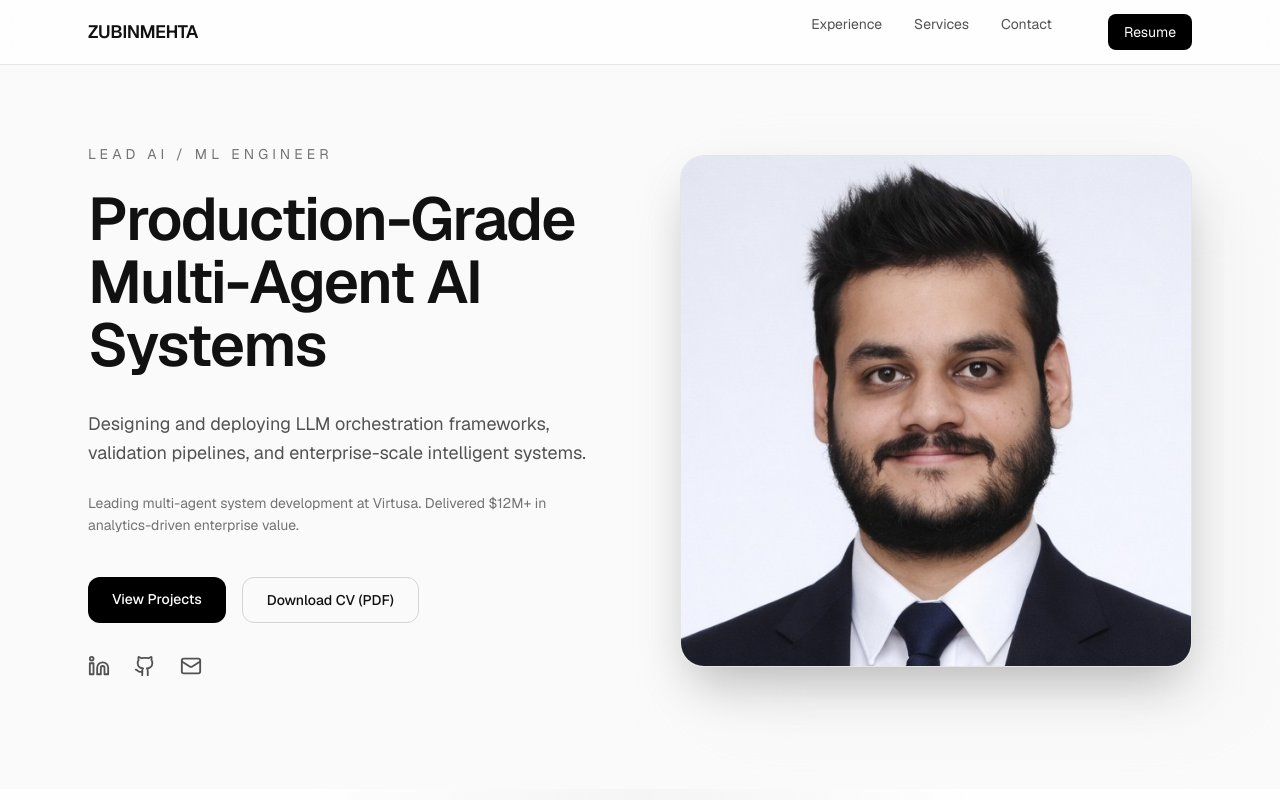
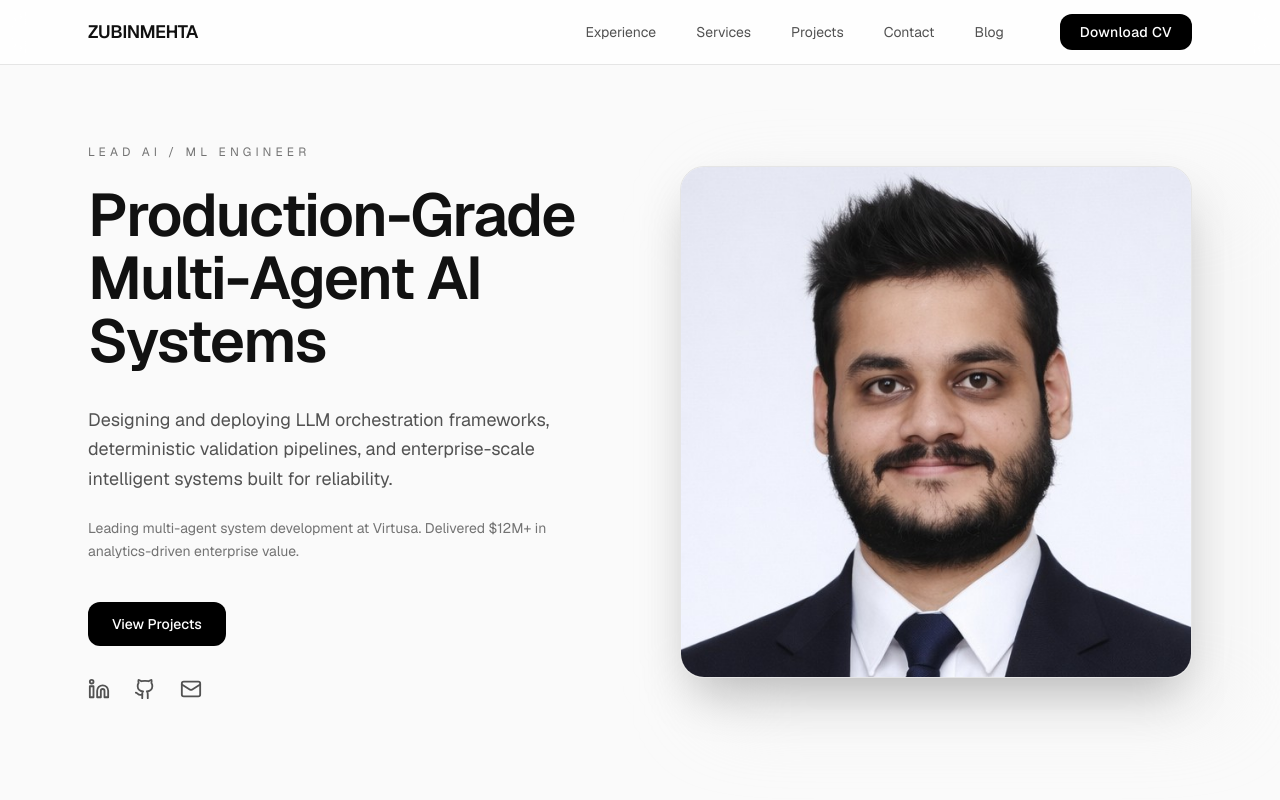
Before and after one commit to ZubinMehta27/nextjs-typescript-ai-native-platform, a Next.js app: page / in a window 1280 px wide. Shown: the top 800 px of the page. Built offline with nearby package versions, Linux system fonts and the light colour scheme.

Commit message:
feat: update Hero component layout and text for improved clarity and consistency

```diff
--- a/components/hero/Hero.tsx
+++ b/components/hero/Hero.tsx
@@ -6,16 +6,16 @@ import SocialIcons from "@/components/ui/SocialIcons";
 
 export default function Hero() {
   return (
-    <section className="pt-36 pb-28">
+    <section className="pt-36 pb-32">
       <div className="max-w-6xl mx-auto px-6 grid md:grid-cols-2 gap-20 items-center">
 
         {/* LEFT CONTENT */}
         <motion.div
-          initial={{ opacity: 0, y: 20 }}
+          initial={{ opacity: 0, y: 24 }}
           animate={{ opacity: 1, y: 0 }}
           transition={{ duration: 0.6 }}
         >
-          <p className="text-sm uppercase tracking-[0.3em] text-neutral-500 mb-6">
+          <p className="text-xs uppercase tracking-[0.35em] text-neutral-500 mb-6">
             Lead AI / ML Engineer
           </p>
 
@@ -27,7 +27,8 @@ export default function Hero() {
 
           <p className="text-lg text-neutral-600 max-w-xl mb-6 leading-relaxed">
             Designing and deploying LLM orchestration frameworks,
-            validation pipelines, and enterprise-scale intelligent systems.
+            deterministic validation pipelines, and enterprise-scale
+            intelligent systems built for reliability.
           </p>
 
           <p className="text-sm text-neutral-500 mb-10 leading-relaxed">
@@ -35,21 +36,13 @@ export default function Hero() {
             Delivered $12M+ in analytics-driven enterprise value.
           </p>
 
-          {/* CTA Buttons */}
-          <div className="flex flex-wrap gap-4">
+          {/* Primary CTA */}
+          <div className="flex flex-wrap gap-4 mb-8">
             <a
               href="#projects"
               className="bg-black text-white px-6 py-3 rounded-xl text-sm font-medium hover:opacity-90 transition"
             >
               View Projects
-            </a>
-
-            <a
-              href="/resume.pdf"
-              download
-              className="border border-neutral-300 px-6 py-3 rounded-xl text-sm font-medium hover:bg-neutral-100 transition"
-            >
-              Download CV (PDF)
             </a>
           </div>
 
@@ -76,7 +69,7 @@ export default function Hero() {
             />
           </div>
 
-          {/* Subtle depth layer */}
+          {/* Subtle Depth Layer */}
           <div className="absolute -z-10 top-8 left-8 w-full h-full bg-neutral-200/40 rounded-3xl blur-2xl" />
         </motion.div>
 
--- a/components/navbar/Navbar.tsx
+++ b/components/navbar/Navbar.tsx
@@ -3,7 +3,12 @@
 import { useEffect, useState } from "react";
 import Link from "next/link";
 
-const sections = ["experience", "services", "contact"];
+const sections = [
+  { id: "experience", label: "Experience" },
+  { id: "services", label: "Services" },
+  { id: "projects", label: "Projects" },
+  { id: "contact", label: "Contact" },
+];
 
 export default function Navbar() {
   const [active, setActive] = useState<string>("");
@@ -12,11 +17,11 @@ export default function Navbar() {
     const handleScroll = () => {
       let current = "";
       sections.forEach((section) => {
-        const el = document.getElementById(section);
+        const el = document.getElementById(section.id);
         if (el) {
           const rect = el.getBoundingClientRect();
           if (rect.top <= 120) {
-            current = section;
+            current = section.id;
           }
         }
       });
@@ -28,40 +33,57 @@ export default function Navbar() {
   }, []);
 
   return (
-    <header className="fixed top-0 left-0 right-0 z-50 bg-white/70 backdrop-blur-md border-b border-neutral-200">
+    <header className="fixed top-0 left-0 right-0 z-50 bg-white/80 backdrop-blur-md border-b border-neutral-200">
       <div className="max-w-6xl mx-auto px-6 h-16 flex items-center justify-between">
 
+        {/* Logo */}
         <Link
           href="/"
-          className="text-lg font-semibold tracking-tight"
+          className="text-lg font-semibold tracking-tight hover:opacity-80 transition"
         >
           ZUBINMEHTA
         </Link>
 
-        <nav className="hidden md:flex gap-8 text-sm text-neutral-600">
+        {/* Desktop Nav */}
+        <nav className="hidden md:flex items-center gap-10 text-sm text-neutral-600">
+
           {sections.map((section) => (
             <a
-              key={section}
-              href={`#${section}`}
+              key={section.id}
+              href={`#${section.id}`}
               className={`relative transition ${
-                active === section ? "text-black" : "hover:text-black"
+                active === section.id
+                  ? "text-black"
+                  : "hover:text-black"
               }`}
             >
-              {section.charAt(0).toUpperCase() + section.slice(1)}
+              {section.label}
+
               <span
                 className={`absolute left-0 -bottom-1 h-[1px] bg-black transition-all duration-300 ${
-                  active === section ? "w-full" : "w-0"
+                  active === section.id ? "w-full" : "w-0"
                 }`}
               />
             </a>
           ))}
 
+          {/* Blog Link */}
+          <Link
+            href="/blog"
+            className="hover:text-black transition"
+          >
+            Blog
+          </Link>
+
+          {/* Resume Button */}
           <a
             href="/resume.pdf"
-            className="ml-6 bg-black text-white px-4 py-2 rounded-lg hover:opacity-90 transition"
+            download
+            className="ml-4 bg-black text-white px-5 py-2 rounded-xl text-sm font-medium tracking-wide hover:opacity-90 transition"
           >
-            Resume
+            Download CV
           </a>
+
         </nav>
       </div>
     </header>
```
